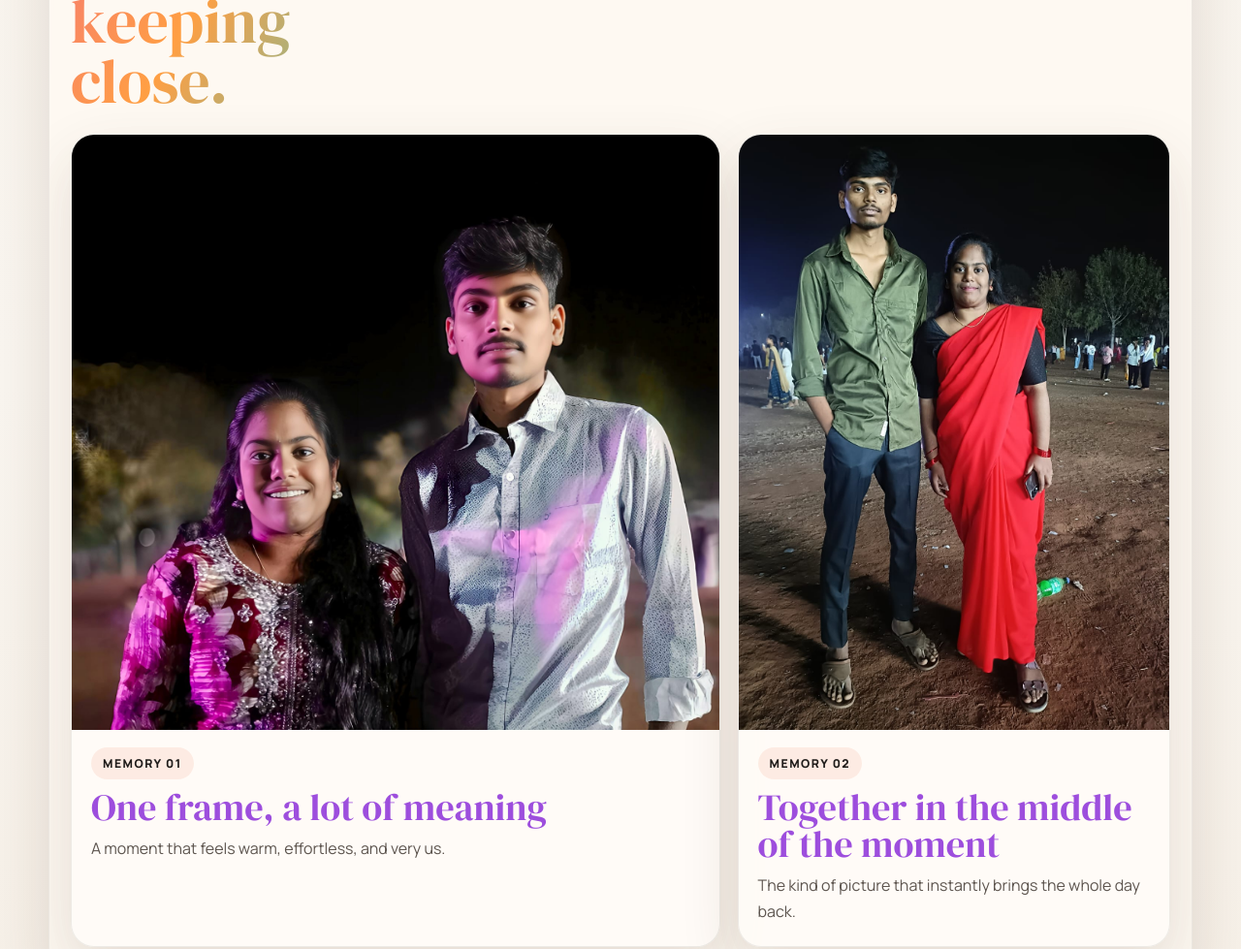
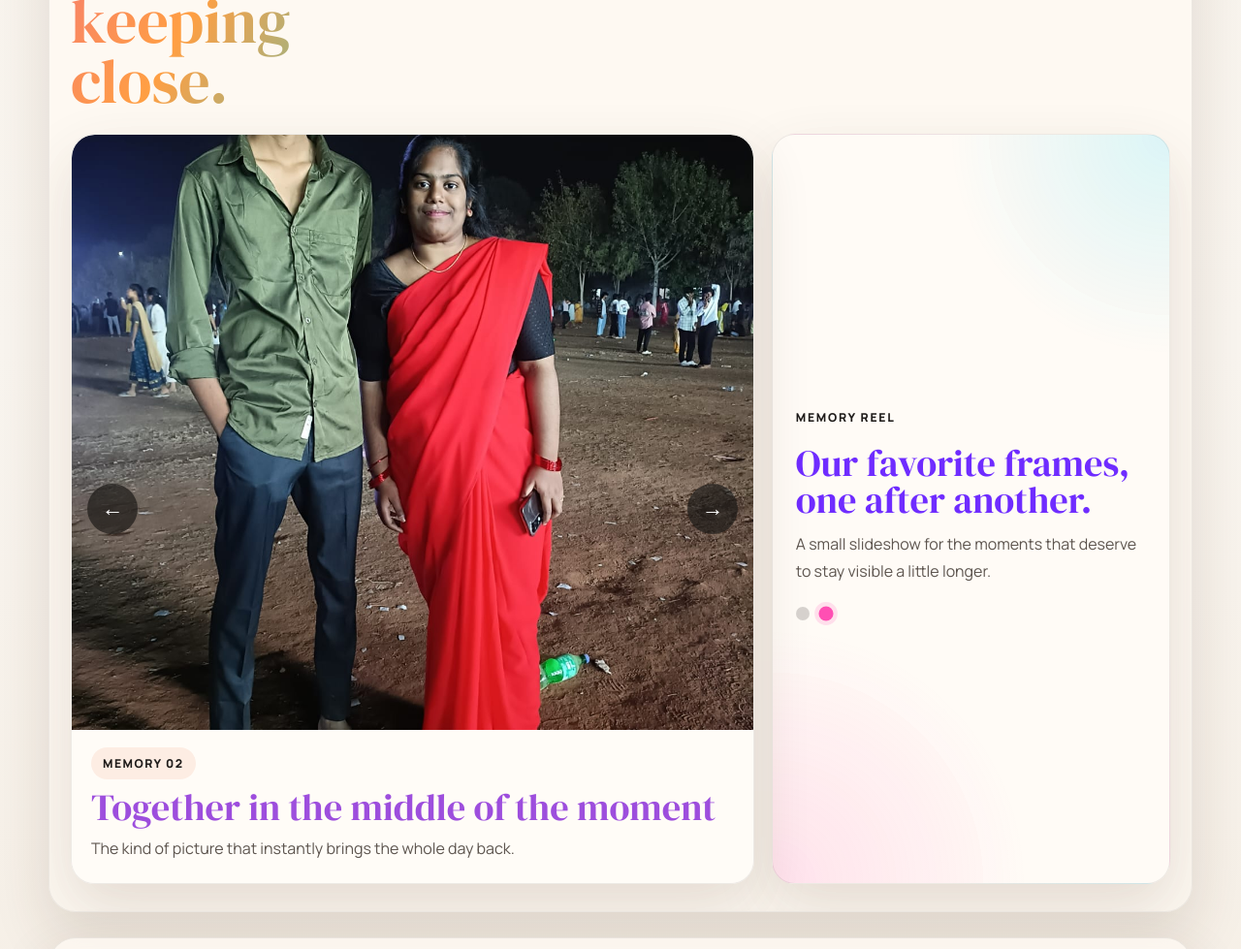
Before and after one commit to 6305349691/friendship-website, a plain HTML site: page index.html in a window 1280 px wide. Shown: the part 2300-3279 px from the top of the page at 97% size. Drawn offline with Linux system fonts and the light colour scheme.

Commit message:
Polish site with slideshow and README

```diff
--- a/index.html
+++ b/index.html
@@ -99,8 +99,14 @@
           <h2>Real snapshots from a friendship worth keeping close.</h2>
         </div>
 
-        <div class="gallery-grid">
-          <figure class="memory-photo featured-photo">
+        <div class="gallery-showcase">
+          <div class="slideshow-shell">
+            <button class="slide-arrow slide-arrow-left" id="prevSlide" type="button" aria-label="Show previous memory">
+              &#8592;
+            </button>
+
+            <div class="slideshow-viewport">
+              <figure class="memory-photo slide is-active">
                 <img src="images/memory1.jpeg" alt="A friendship photo under bright lights at night.">
                 <figcaption>
                   <span class="photo-tag">Memory 01</span>
@@ -109,7 +115,7 @@
                 </figcaption>
               </figure>
 
-          <figure class="memory-photo">
+              <figure class="memory-photo slide">
                 <img src="images/memory2.jpeg" alt="A friendship photo together at an outdoor event.">
                 <figcaption>
                   <span class="photo-tag">Memory 02</span>
@@ -117,6 +123,24 @@
                   <p>The kind of picture that instantly brings the whole day back.</p>
                 </figcaption>
               </figure>
+            </div>
+
+            <button class="slide-arrow slide-arrow-right" id="nextSlide" type="button" aria-label="Show next memory">
+              &#8594;
+            </button>
+          </div>
+
+          <div class="slideshow-meta">
+            <p class="eyebrow">Memory reel</p>
+            <h3>Our favorite frames, one after another.</h3>
+            <p>
+              A small slideshow for the moments that deserve to stay visible a little longer.
+            </p>
+            <div class="slide-dots" aria-label="Slideshow navigation">
+              <button class="slide-dot is-active" type="button" data-slide="0" aria-label="Go to memory 1"></button>
+              <button class="slide-dot" type="button" data-slide="1" aria-label="Go to memory 2"></button>
+            </div>
+          </div>
         </div>
       </section>
 
--- a/script.js
+++ b/script.js
@@ -2,6 +2,10 @@ const surpriseButton = document.getElementById("surpriseButton");
 const surpriseMessage = document.getElementById("surpriseMessage");
 const heroNoteMessage = document.getElementById("heroNoteMessage");
 const revealTargets = document.querySelectorAll(".hero, .section, .promise-box, .moment-card, .reason-list article, .quote-panel");
+const slides = document.querySelectorAll(".slide");
+const slideDots = document.querySelectorAll(".slide-dot");
+const prevSlideButton = document.getElementById("prevSlide");
+const nextSlideButton = document.getElementById("nextSlide");
 
 const notes = [
   "Your friendship is one of the most precious gifts in my life, and I will always be thankful for your place in my story.",
@@ -12,6 +16,8 @@ const notes = [
 ];
 
 let noteIndex = 0;
+let currentSlideIndex = 0;
+let slideshowTimer;
 
 if (surpriseButton && surpriseMessage) {
   surpriseButton.addEventListener("click", () => {
@@ -19,8 +25,71 @@ if (surpriseButton && surpriseMessage) {
     surpriseMessage.textContent = notes[noteIndex];
     if (heroNoteMessage) {
       heroNoteMessage.textContent = notes[noteIndex];
+      heroNoteMessage.animate(
+        [
+          { opacity: 0.35, transform: "translateY(6px)" },
+          { opacity: 1, transform: "translateY(0)" }
+        ],
+        { duration: 420, easing: "ease-out" }
+      );
     }
+    surpriseMessage.animate(
+      [
+        { opacity: 0.35, transform: "translateY(6px)" },
+        { opacity: 1, transform: "translateY(0)" }
+      ],
+      { duration: 420, easing: "ease-out" }
+    );
   });
+}
+
+function showSlide(index) {
+  if (!slides.length) {
+    return;
+  }
+
+  currentSlideIndex = (index + slides.length) % slides.length;
+
+  slides.forEach((slide, slideIndex) => {
+    slide.classList.toggle("is-active", slideIndex === currentSlideIndex);
+  });
+
+  slideDots.forEach((dot, dotIndex) => {
+    dot.classList.toggle("is-active", dotIndex === currentSlideIndex);
+  });
+}
+
+function restartSlideshow() {
+  if (!slides.length) {
+    return;
+  }
+
+  window.clearInterval(slideshowTimer);
+  slideshowTimer = window.setInterval(() => {
+    showSlide(currentSlideIndex + 1);
+  }, 4000);
+}
+
+if (slides.length) {
+  prevSlideButton?.addEventListener("click", () => {
+    showSlide(currentSlideIndex - 1);
+    restartSlideshow();
+  });
+
+  nextSlideButton?.addEventListener("click", () => {
+    showSlide(currentSlideIndex + 1);
+    restartSlideshow();
+  });
+
+  slideDots.forEach((dot) => {
+    dot.addEventListener("click", () => {
+      showSlide(Number(dot.dataset.slide));
+      restartSlideshow();
+    });
+  });
+
+  showSlide(0);
+  restartSlideshow();
 }
 
 const observer = new IntersectionObserver((entries) => {
--- a/style.css
+++ b/style.css
@@ -301,6 +301,46 @@ h1 {
   gap: 18px;
 }
 
+.gallery-showcase {
+  display: grid;
+  grid-template-columns: minmax(0, 1.2fr) minmax(280px, 0.7fr);
+  gap: 18px;
+  align-items: stretch;
+}
+
+.slideshow-shell,
+.slideshow-meta {
+  border: 1px solid var(--line);
+  border-radius: 24px;
+  background: rgba(255, 252, 247, 0.88);
+  box-shadow: var(--shadow);
+}
+
+.slideshow-shell {
+  position: relative;
+  overflow: hidden;
+}
+
+.slideshow-viewport {
+  position: relative;
+}
+
+.slide {
+  position: absolute;
+  inset: 0;
+  opacity: 0;
+  transform: scale(1.02);
+  pointer-events: none;
+  transition: opacity 450ms ease, transform 450ms ease;
+}
+
+.slide.is-active {
+  position: relative;
+  opacity: 1;
+  transform: scale(1);
+  pointer-events: auto;
+}
+
 .moment-card {
   min-height: 250px;
   padding: 22px;
@@ -361,10 +401,8 @@ h1 {
 .memory-photo {
   margin: 0;
   overflow: hidden;
-  border: 1px solid var(--line);
   border-radius: 24px;
   background: rgba(255, 252, 247, 0.88);
-  box-shadow: var(--shadow);
 }
 
 .memory-photo img {
@@ -405,6 +443,80 @@ h1 {
   margin: 0;
   color: var(--muted);
   line-height: 1.7;
+}
+
+.slideshow-meta {
+  display: flex;
+  flex-direction: column;
+  justify-content: center;
+  padding: 24px;
+  background:
+    radial-gradient(circle at top right, rgba(0, 207, 255, 0.14), transparent 26%),
+    radial-gradient(circle at bottom left, rgba(255, 79, 179, 0.15), transparent 30%),
+    rgba(255, 251, 246, 0.92);
+}
+
+.slideshow-meta h3 {
+  margin: 8px 0 12px;
+  font-size: clamp(1.9rem, 3vw, 2.8rem);
+  color: #6f2cff;
+}
+
+.slideshow-meta p:not(.eyebrow) {
+  margin: 0;
+  color: var(--muted);
+  line-height: 1.8;
+}
+
+.slide-arrow {
+  position: absolute;
+  top: 50%;
+  z-index: 3;
+  width: 52px;
+  height: 52px;
+  border: none;
+  border-radius: 50%;
+  background: rgba(31, 28, 26, 0.72);
+  color: #fff;
+  font-size: 1.4rem;
+  cursor: pointer;
+  transform: translateY(-50%);
+  transition: transform 180ms ease, background-color 180ms ease;
+}
+
+.slide-arrow:hover {
+  transform: translateY(-50%) scale(1.06);
+  background: rgba(31, 28, 26, 0.9);
+}
+
+.slide-arrow-left {
+  left: 16px;
+}
+
+.slide-arrow-right {
+  right: 16px;
+}
+
+.slide-dots {
+  display: flex;
+  gap: 10px;
+  margin-top: 22px;
+}
+
+.slide-dot {
+  width: 14px;
+  height: 14px;
+  border: none;
+  border-radius: 50%;
+  background: rgba(31, 28, 26, 0.18);
+  cursor: pointer;
+  transition: transform 180ms ease, background-color 180ms ease, box-shadow 180ms ease;
+}
+
+.slide-dot.is-active {
+  background: #ff4fb3;
+  box-shadow: 0 0 0 4px rgba(255, 79, 179, 0.16);
+  transform: scale(1.08);
 }
 
 .reasons-layout {
@@ -493,6 +605,7 @@ h1 {
   .reasons-layout,
   .moment-grid,
   .gallery-grid,
+  .gallery-showcase,
   .stats-row {
     grid-template-columns: 1fr;
   }
@@ -534,10 +647,16 @@ h1 {
   .hero-card,
   .moment-card,
   .memory-photo figcaption,
+  .slideshow-meta,
   .reason-list article,
   .quote-panel,
   .promise-box {
     padding: 18px;
+  }
+
+  .slide-arrow {
+    width: 44px;
+    height: 44px;
   }
 
   .moment-card h3 {
```
Also changed, not shown: 1 other file. Lines whose indentation alone changed are shown as unchanged.
